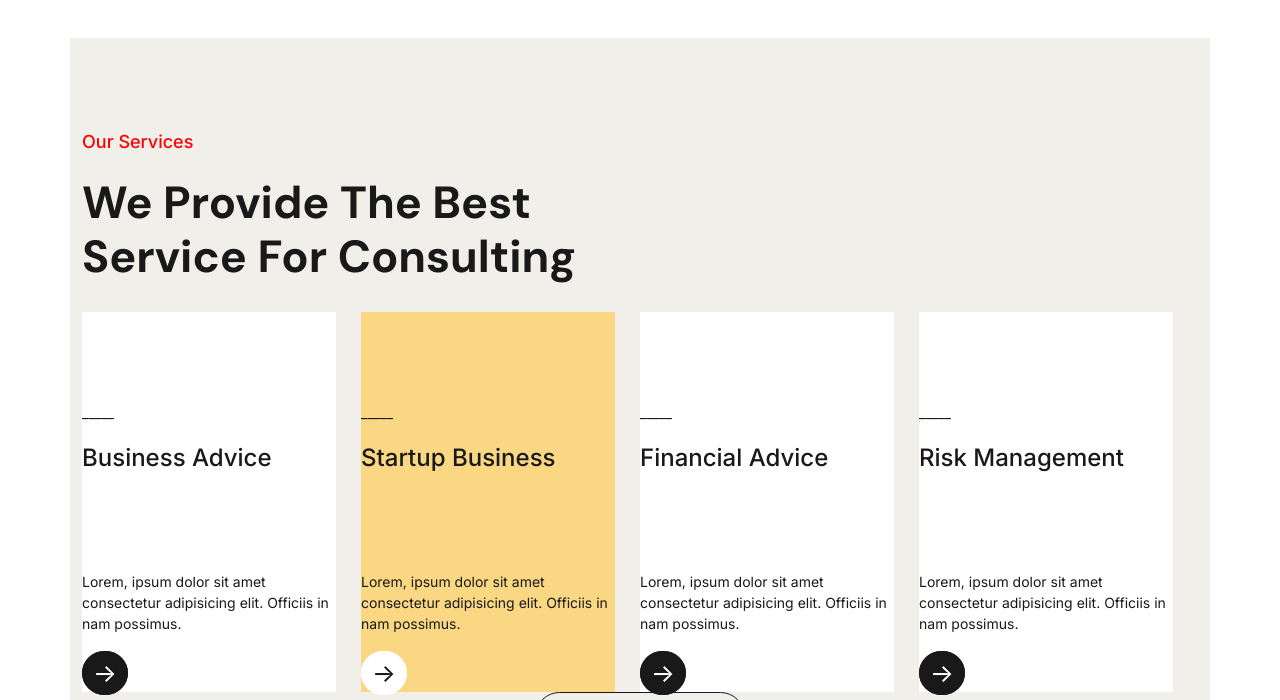
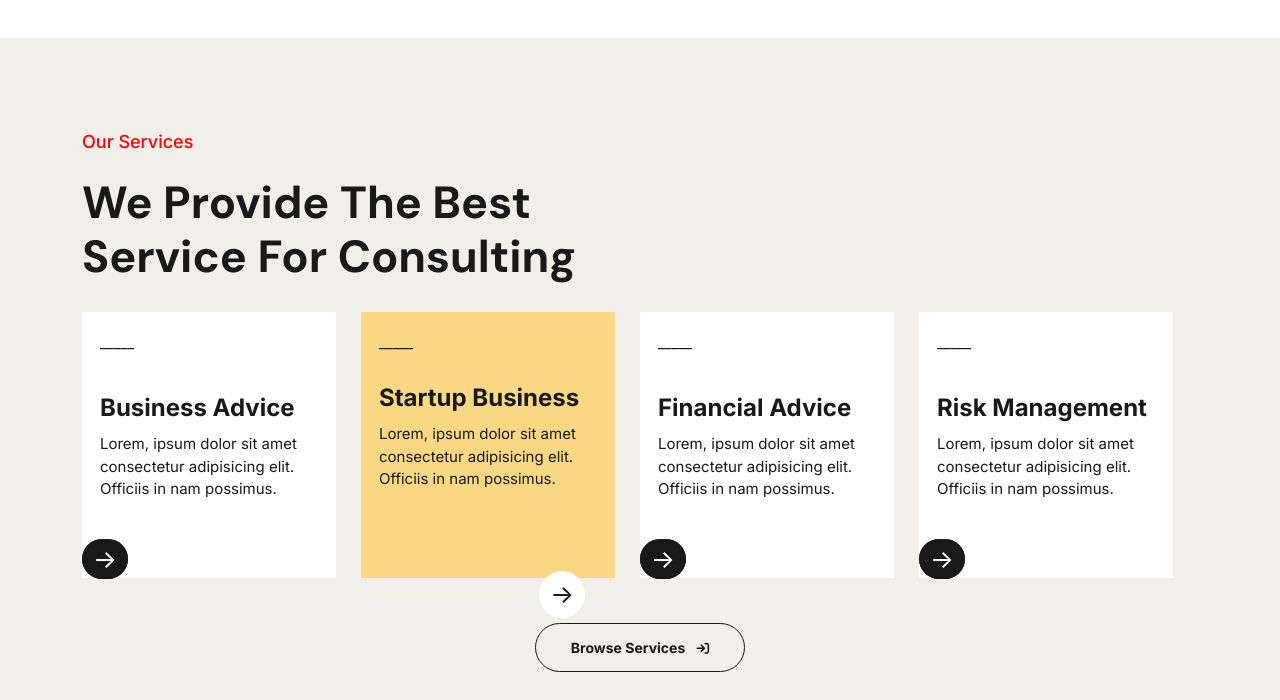
Before and after one commit to Thaitan1/origin, a plain HTML site: page html-css/html-css-class-submissions/index.html in a window 1280 px wide. Shown: the part 1000-1700 px from the top of the page. Drawn offline with nearby package versions, Linux system fonts and the light colour scheme.

Commit message:
services section

```diff
--- a/html-css/html-css-class-submissions/style/style.scss
+++ b/html-css/html-css-class-submissions/style/style.scss
@@ -129,7 +129,7 @@ html, body {
     border: 1px solid #191919;
     color: #FFFFFF;
     text-decoration: none;
-    padding: 6px 10px;
+    padding: 4px 10px;
     font-weight: 400;
     font-size: 25px;
     border-radius: 25px;
@@ -152,7 +152,7 @@ html, body {
     border: 1px solid #FFFFFF;
     color: #191919;
     text-decoration: none;
-    padding: 6px 10px;
+    padding: 4px 10px;
     font-weight: 400;
     font-size: 25px;
     border-radius: 25px;
@@ -456,9 +456,9 @@ header {
 }
 
 .our-services {
+    background-color: #F0EFE9;
 
     .container {
-        background-color: #F0EFE9;
 
         p {
             color: red;
@@ -479,59 +479,64 @@ header {
 
         .content-flex {
             display: flex;
+            padding-bottom: 45px;
 
             .service-box {
                 background-color: #FFFFFF;
                 margin-right: 25px;
+                display: inline;
 
                 p {
                     font-family: 'Inter', sans-serif;
                     color: #191919;
-                    font-size: 14px;
+                    font-size: 15px;
                     font-weight: 400;
+                    margin-left: 18px;
+                    margin-bottom: 35px;
+                    margin-top: -70px;
+                    margin-right: 18px;
                 }
 
                 h4 {
-
-                }
-
-                p {
-                    font-family: 'Inter', sans-serif;
-                    color: #191919;
-                    font-size: 14px;
-                    font-weight: 400;
+                    margin-left: 18px;
+                    margin-bottom: -80px;
+                    font-weight: 600;
                 }
 
                 a {
 
                 }
+
             }
 
             .service-box-yellow {
                 background-color: #F9D783;
                 margin-right: 25px;
+                position: relative;
 
                 p {
                     font-family: 'Inter', sans-serif;
                     color: #191919;
-                    font-size: 14px;
+                    font-size: 15px;
                     font-weight: 400;
+                    margin-left: 18px;
+                    margin-bottom: 25px;
+                    margin-top: -70px;
+                    margin-right: 18px;
                 }
 
                 h4 {
-
-                }
-
-                p {
-                    font-family: 'Inter', sans-serif;
-                    color: #191919;
-                    font-size: 14px;
-                    font-weight: 400;
+                    margin-left: 18px;
+                    margin-bottom: -80px;
+                    font-weight: 600;
                 }
 
                 a {
+                    position: absolute;
+                    right: 30px;
+                    bottom: -40px;
+                }
 
-                }
             }
         }
 
```
Also changed, not shown: html-css/html-css-class-submissions/index.html (line endings or trailing spaces), html-css/html-css-class-submissions/style/style.css.
